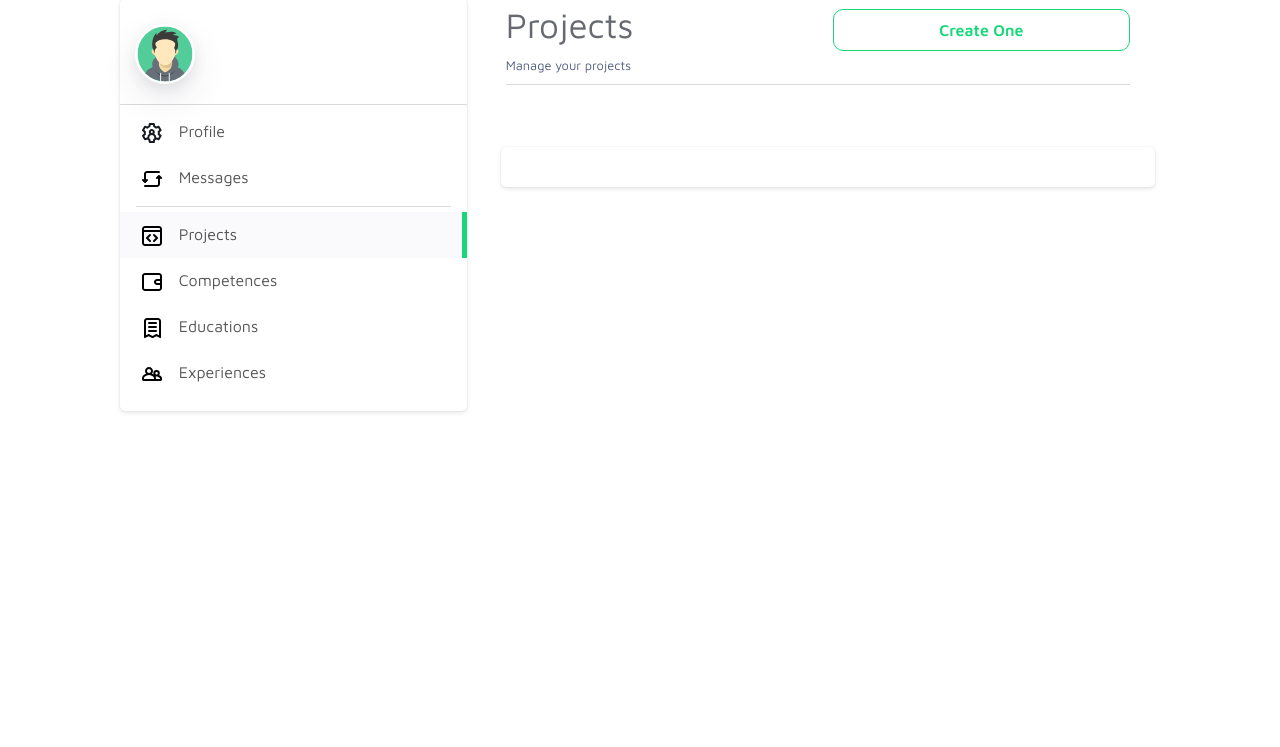
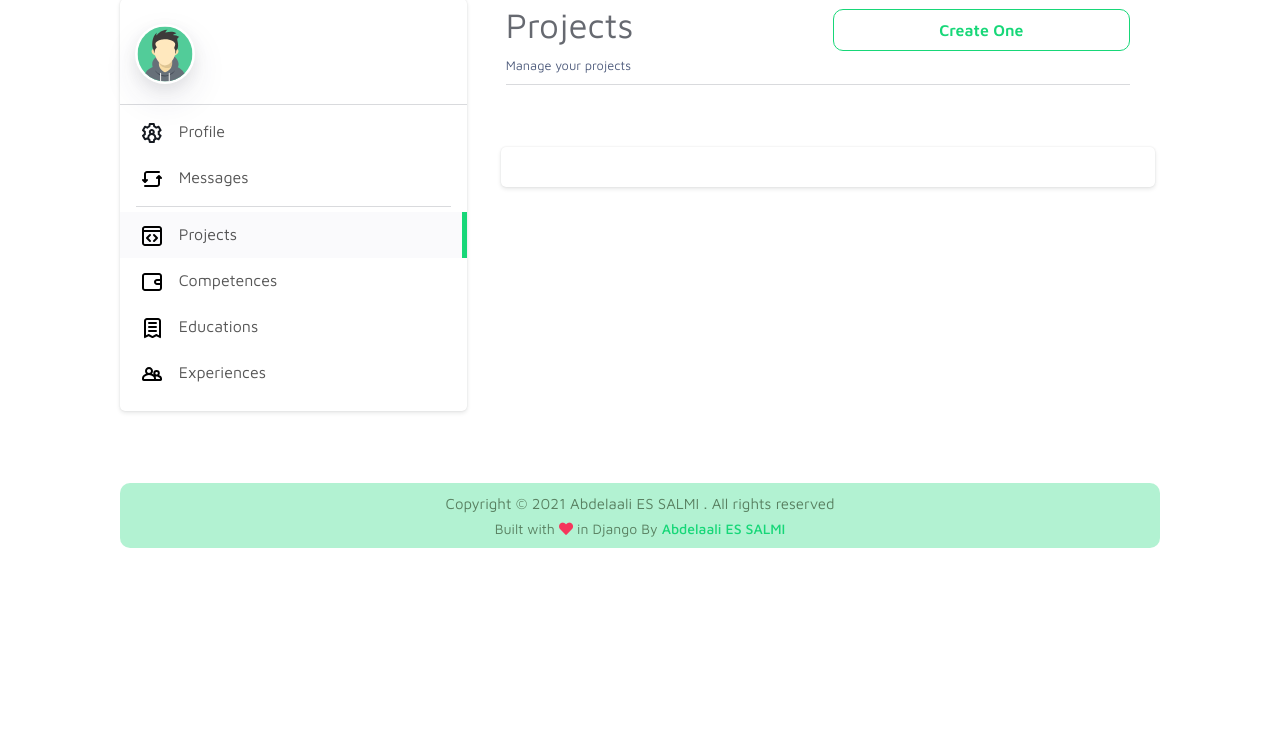
Before and after one commit to abdlalisalmi/DJANGO-Portfolio, a Django app: page /dashboard/projects in a window 1280 px wide. Shown: the part 129-876 px from the top of the page. Run offline with Django 3.2, Linux system fonts and the light colour scheme; the visitor is signed in with stand-in values (Sample User, id 1); data that the repository does not hold is empty; some libraries are stand-ins or nearby versions.

Commit message:
finishing projects page and add dashboard footer

```diff
--- a/dashboard/templates/dashboard.html
+++ b/dashboard/templates/dashboard.html
@@ -60,9 +60,6 @@
                     </li>
                 </a>
             </ul>
-
-
-
         </div>
         <div class="col-lg-8 dashboard-content pl-lg-4">
             {% block dashboardContent %}
@@ -106,6 +103,14 @@
             {% endblock dashboardContent %}
         </div>
     </div>
+</div>
+
+<div class="container dash-footer my-6 py-2">
+    <div class="text-center">
+        <p>Copyright © {% now "Y" %} Abdelaali ES SALMI . All rights reserved</p>
+        <p class="coder">Built with <i class="fa fa-heart text-danger"></i> in Django By <a href="https://github.com/abdlalisalmi">Abdelaali ES SALMI</a></p>
+    </div>
+</div>
 
 
 {% endblock body %}
--- a/portfolio/static/dashboard.css
+++ b/portfolio/static/dashboard.css
@@ -373,17 +373,20 @@ body {
     padding-top: 20px;
     padding-right: 20px;
     padding-left: 20px;
-    height: 850px !important;
-    transition: all 0.5s ease-in;
+
+    position: relative;
+    top: -15px;
+    visibility: visible;
+    transition: top .5s cubic-bezier(0.335, 0.010, 0.030, 1.360);
 }
 .create-project-form input , .create-project-form textarea, .create-project-form .input-group-text{
     border-radius: 10px;
 }
 .hide {
+    top: 0;
     height: 0 !important;
     opacity: 0;
-    animation: ease-out .5s form-out;
-    transition: all 0.2s ease-out;
+    visibility: hidden;
 }
 
 
@@ -392,24 +395,28 @@ body {
     border: tomato solid 1px !important;
 }
 
-.footer {
-    color: var(--secondary);
-    background-color: transparent;
+.dash-footer {
+    color: #598061;
+    background-color: #17d77754;
+    border-radius: 10px;
+    margin-top: 30px;
 }
-.footer p{
+.dash-footer p{
     margin: 0px;
-    color: var(--secondary);
+    color: #598061;
     font-size: 15px;
 }
-.footer .coder {
+.dash-footer .coder {
     font-size: 14px;
 }
-.footer a{
+.dash-footer a{
     color: var(--scolor);
+    cursor: pointer;
+    font-weight: 500;
     transition: all .5s;
 }
-.footer a:hover{
-    color: var(--secondary);
+.dash-footer a:hover{
+    color: #598061;
 }
 
 
```
Lines whose indentation alone changed are shown as unchanged.
